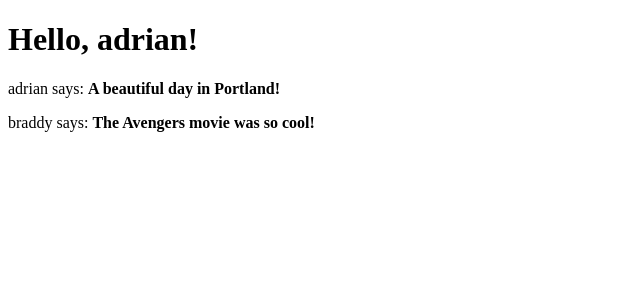
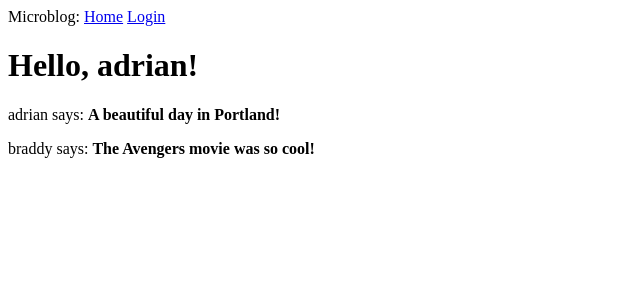
Before and after one commit to adrianpothuaud/microblog-a-flask-starter, a Flask app: page / in a window 1280 px wide. Shown: the top 300 px of the page, without its empty margins (0-640 px from the left). Run offline with Flask 2, Linux system fonts and the light colour scheme.

Commit message:
add navigation to unauthenticated header

```diff
--- a/app/templates/blocs/by_role/unauthenticated/header.html
+++ b/app/templates/blocs/by_role/unauthenticated/header.html
@@ -1,3 +1,3 @@
 <header>
-
+    Microblog: <a href="/index">Home</a> <a href="/login">Login</a>
 </header>
```
